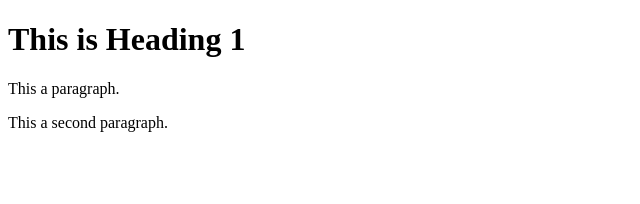
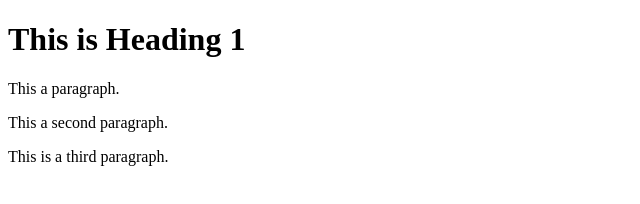
Before and after one commit to codebyahmad/git-test, a website: page index.html in a window 1280 px wide. Shown: the whole page, without its empty margins (0-640 px from the left). Drawn offline with Linux system fonts and the light colour scheme.

Commit message:
fourth commit

```diff
--- a/index.html
+++ b/index.html
@@ -10,5 +10,6 @@
     <h1>This is Heading 1</h1>
     <p>This a paragraph.</p>
     <p>This a second paragraph.</p>
+    <p>This is a third paragraph.</p>
 </body>
 </html>
```
Also changed, not shown: package.json (added, +24 -0 lines), 1 other file.
